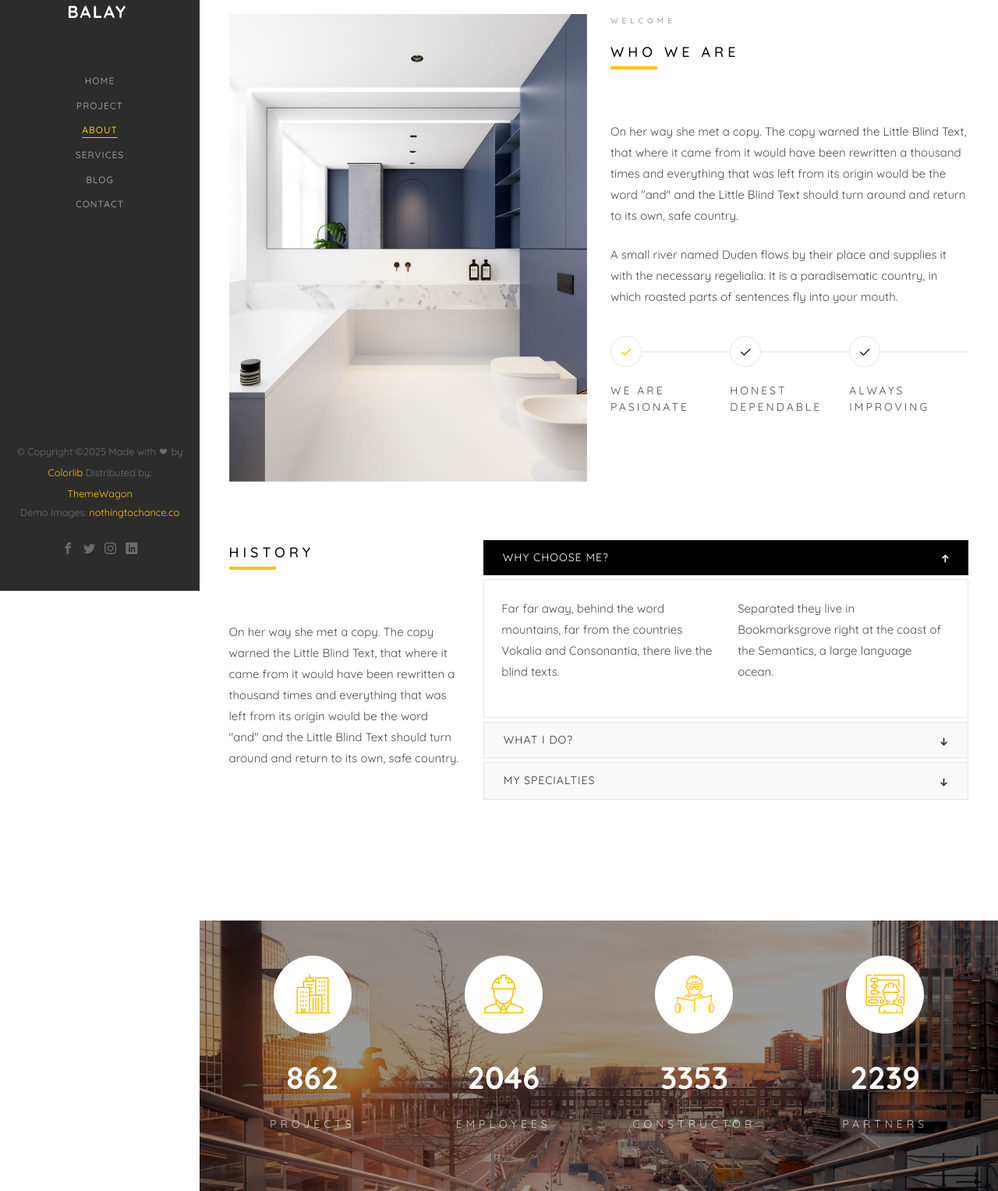
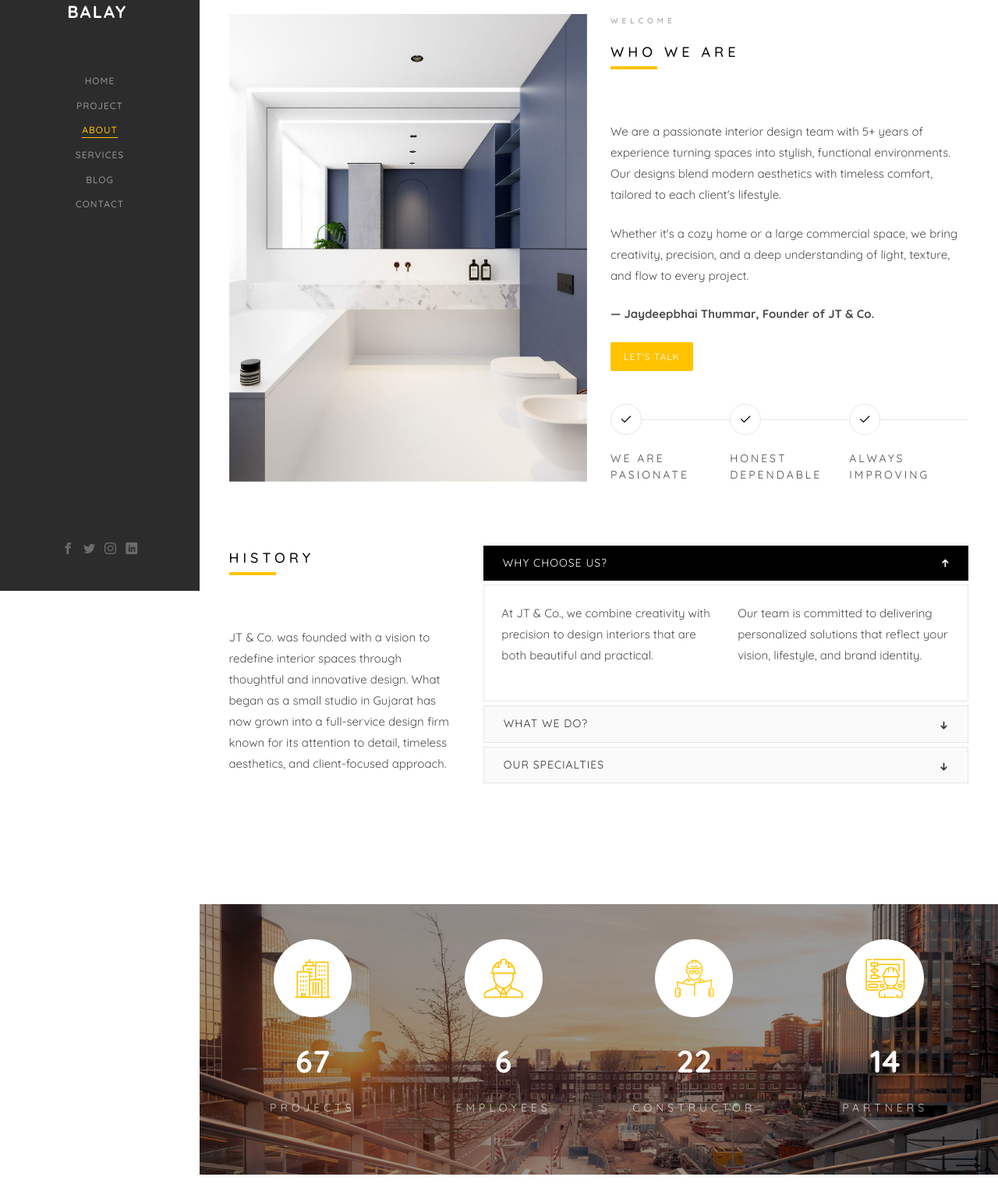
Before and after one commit to RahulThummar/jtandco, a plain HTML site: page about.html in a window 1280 px wide. Shown: the part 42-1570 px from the top of the page at 78% size. Drawn offline with Linux system fonts and the light colour scheme; files whose address does not match are found by name.

Commit message:
Changed about page.

```diff
--- a/about.html
+++ b/about.html
@@ -66,9 +66,9 @@
 			</nav>
 
 			<div class="colorlib-footer">
-				<p><small>&copy; <!-- Link back to Colorlib can't be removed. Template is licensed under CC BY 3.0. -->
+				<!--  <p><small>&copy; Link back to Colorlib can't be removed. Template is licensed under CC BY 3.0.
 Copyright &copy;<script>document.write(new Date().getFullYear());</script> Made with <i class="icon-heart" aria-hidden="true"></i> by <a href="https://colorlib.com" target="_blank">Colorlib</a> Distributed by: <a href="https://themewagon.com/" target="_blank">ThemeWagon</a>
-<!-- Link back to Colorlib can't be removed. Template is licensed under CC BY 3.0. --> </span> <span>Demo Images: <a href="http://nothingtochance.co/" target="_blank">nothingtochance.co</a></span></small></p>
+ Link back to Colorlib can't be removed. Template is licensed under CC BY 3.0.</span> <span>Demo Images: <a href="http://nothingtochance.co/" target="_blank">nothingtochance.co</a></span></small></p> -->
 				<ul>
 					<li><a href="#"><i class="icon-facebook2"></i></a></li>
 					<li><a href="#"><i class="icon-twitter2"></i></a></li>
@@ -92,27 +92,36 @@ Copyright &copy;<script>document.write(new Date().getFullYear());</script> Made
 							<div class="about-desc">
 								<span class="heading-meta">Welcome</span>
 								<h2 class="colorlib-heading">Who we are</h2>
-								<p>On her way she met a copy. The copy warned the Little Blind Text, that where it came from it would have been rewritten a thousand times and everything that was left from its origin would be the word "and" and the Little Blind Text should turn around and return to its own, safe country.</p>
-								<p>A small river named Duden flows by their place and supplies it with the necessary regelialia. It is a paradisematic country, in which roasted parts of sentences fly into your mouth.</p>
+								<p>
+									We are a passionate interior design team with 5+ years of experience turning spaces into stylish, functional environments. Our designs blend modern aesthetics with timeless comfort, tailored to each client's lifestyle.
+								</p>
+
+								<p>
+									Whether it's a cozy home or a large commercial space, we bring creativity, precision, and a deep understanding of light, texture, and flow to every project.
+								</p>
+
+
 							</div>
+							<p><strong>— Jaydeepbhai Thummar, Founder of JT & Co.</strong></p>
+								<p><a class="btn btn-primary" href="contact.html">Let's Talk</a></p>
 							<div class="row padding">
 								<div class="col-md-4 no-gutters animate-box" data-animate-effect="fadeInLeft">
-									<a href="#" class="steps active">
+									<span href="#" class="steps">
 										<p class="icon"><span><i class="icon-check"></i></span></p>
 										<h3>We are <br>pasionate</h3>
-									</a>
+									</span>
 								</div>
 								<div class="col-md-4 no-gutters animate-box" data-animate-effect="fadeInLeft">
-									<a href="#" class="steps">
+									<span href="#" class="steps">
 										<p class="icon"><span><i class="icon-check"></i></span></p>
 										<h3>Honest <br>Dependable</h3>
-									</a>
+									</span>
 								</div>
 								<div class="col-md-4 no-gutters animate-box" data-animate-effect="fadeInLeft">
-									<a href="#" class="steps">
+									<span href="#" class="steps">
 										<p class="icon"><span><i class="icon-check"></i></span></p>
 										<h3>Always <br>Improving</h3>
-									</a>
+									</span>
 								</div>
 							</div>
 						</div>
@@ -120,15 +129,21 @@ Copyright &copy;<script>document.write(new Date().getFullYear());</script> Made
 					<div class="row">
 						<div class="col-md-4 animate-box" data-animate-effect="fadeInLeft">
 							<h2 class="colorlib-heading">History</h2>
-							<p>On her way she met a copy. The copy warned the Little Blind Text, that where it came from it would have been rewritten a thousand times and everything that was left from its origin would be the word "and" and the Little Blind Text should turn around and return to its own, safe country.</p>
+							<p>
+								JT & Co. was founded with a vision to redefine interior spaces through thoughtful and innovative design. What began as a small studio in Gujarat has now grown into a full-service design firm known for its attention to detail, timeless aesthetics, and client-focused approach.
+							</p>
 						</div>
+
 						<div class="col-md-8 animate-box" data-animate-effect="fadeInRight">
 						<div class="fancy-collapse-panel">
 							<div class="panel-group" id="accordion" role="tablist" aria-multiselectable="true">
+
+							<!-- Why Choose Us -->
 							<div class="panel panel-default">
 								<div class="panel-heading" role="tab" id="headingOne">
 								<h4 class="panel-title">
-									            <a data-toggle="collapse" data-parent="#accordion" href="#collapseOne" aria-expanded="true" aria-controls="collapseOne">Why choose me?
+									<a data-toggle="collapse" data-parent="#accordion" href="#collapseOne" aria-expanded="true" aria-controls="collapseOne">
+									Why choose us?
 									</a>
 								</h4>
 								</div>
@@ -136,48 +151,63 @@ Copyright &copy;<script>document.write(new Date().getFullYear());</script> Made
 								<div class="panel-body">
 									<div class="row">
 									<div class="col-md-6">
-										      			<p>Far far away, behind the word mountains, far from the countries Vokalia and Consonantia, there live the blind texts. </p>
+										<p>At JT & Co., we combine creativity with precision to design interiors that are both beautiful and practical.</p>
 									</div>
 									<div class="col-md-6">
-										      			<p>Separated they live in Bookmarksgrove right at the coast of the Semantics, a large language ocean.</p>
+										<p>Our team is committed to delivering personalized solutions that reflect your vision, lifestyle, and brand identity.</p>
 									</div>
 									</div>
 								</div>
 								</div>
 							</div>
+
+							<!-- What We Do -->
 							<div class="panel panel-default">
 								<div class="panel-heading" role="tab" id="headingTwo">
 								<h4 class="panel-title">
-									            <a class="collapsed" data-toggle="collapse" data-parent="#accordion" href="#collapseTwo" aria-expanded="false" aria-controls="collapseTwo">What I do?
+									<a class="collapsed" data-toggle="collapse" data-parent="#accordion" href="#collapseTwo" aria-expanded="false" aria-controls="collapseTwo">
+									What we do?
 									</a>
 								</h4>
 								</div>
 								<div id="collapseTwo" class="panel-collapse collapse" role="tabpanel" aria-labelledby="headingTwo">
 								<div class="panel-body">
-									            <p>Far far away, behind the word <strong>mountains</strong>, far from the countries Vokalia and Consonantia, there live the blind texts. Separated they live in Bookmarksgrove right at the coast of the Semantics, a large language ocean.</p>
+									<p>We offer end-to-end interior design services, managing every detail from concept to completion.</p>
 									<ul>
-														<li>Separated they live in Bookmarksgrove right</li>
-														<li>Separated they live in Bookmarksgrove right</li>
+									<li>Residential Interior Design</li>
+									<li>Commercial & Office Spaces</li>
+									<li>Furniture & Decor Styling</li>
 									</ul>
 								</div>
 								</div>
 							</div>
+
+							<!-- Our Specialties -->
 							<div class="panel panel-default">
 								<div class="panel-heading" role="tab" id="headingThree">
 								<h4 class="panel-title">
-									            <a class="collapsed" data-toggle="collapse" data-parent="#accordion" href="#collapseThree" aria-expanded="false" aria-controls="collapseThree">My Specialties
+									<a class="collapsed" data-toggle="collapse" data-parent="#accordion" href="#collapseThree" aria-expanded="false" aria-controls="collapseThree">
+									Our Specialties
 									</a>
 								</h4>
 								</div>
 								<div id="collapseThree" class="panel-collapse collapse" role="tabpanel" aria-labelledby="headingThree">
 								<div class="panel-body">
-									            <p>Far far away, behind the word <strong>mountains</strong>, far from the countries Vokalia and Consonantia, there live the blind texts. Separated they live in Bookmarksgrove right at the coast of the Semantics, a large language ocean.</p>
+									<p>We specialize in creating interiors that feel luxurious yet livable. Our strengths include:</p>
+									<ul>
+									<li>Custom design tailored to each client</li>
+									<li>Balance of functionality and aesthetics</li>
+									<li>Innovative use of textures, lighting, and materials</li>
+									<li>On-time and within-budget project delivery</li>
+									</ul>
 								</div>
 								</div>
 							</div>
+
 							</div>
 						</div>
 						</div>
+
 					</div>
 				</div>
 			</div>
@@ -191,22 +221,22 @@ Copyright &copy;<script>document.write(new Date().getFullYear());</script> Made
 					<div class="row">
 						<div class="col-md-3 text-center animate-box">
 							<span class="icon"><i class="flaticon-skyline"></i></span>
-							<span class="colorlib-counter js-counter" data-from="0" data-to="1539" data-speed="5000" data-refresh-interval="50"></span>
+							<span class="colorlib-counter js-counter" data-from="0" data-to="120" data-speed="5000" data-refresh-interval="50"></span>
 							<span class="colorlib-counter-label">Projects</span>
 						</div>
 						<div class="col-md-3 text-center animate-box">
 							<span class="icon"><i class="flaticon-engineer"></i></span>
-							<span class="colorlib-counter js-counter" data-from="0" data-to="3653" data-speed="5000" data-refresh-interval="50"></span>
+							<span class="colorlib-counter js-counter" data-from="0" data-to="10" data-speed="5000" data-refresh-interval="50"></span>
 							<span class="colorlib-counter-label">Employees</span>
 						</div>
 						<div class="col-md-3 text-center animate-box">
 							<span class="icon"><i class="flaticon-architect-with-helmet"></i></span>
-							<span class="colorlib-counter js-counter" data-from="0" data-to="5987" data-speed="5000" data-refresh-interval="50"></span>
+							<span class="colorlib-counter js-counter" data-from="0" data-to="40" data-speed="5000" data-refresh-interval="50"></span>
 							<span class="colorlib-counter-label">Constructor</span>
 						</div>
 						<div class="col-md-3 text-center animate-box">
 							<span class="icon"><i class="flaticon-worker"></i></span>
-							<span class="colorlib-counter js-counter" data-from="0" data-to="3999" data-speed="5000" data-refresh-interval="50"></span>
+							<span class="colorlib-counter js-counter" data-from="0" data-to="25" data-speed="5000" data-refresh-interval="50"></span>
 							<span class="colorlib-counter-label">Partners</span>
 						</div>
 					</div>
@@ -222,13 +252,15 @@ Copyright &copy;<script>document.write(new Date().getFullYear());</script> Made
     </div>
     <div class="row">
       <div class="col-md-6 col-md-offset-3 col-md-pull-3 animate-box" data-animate-effect="fadeInLeft">
-							<p class="colorlib-lead">Separated they live in Bookmarksgrove right at the coast of the Semantics, a large language ocean.</p>
-							<p><a href="#" class="btn btn-primary btn-learn">Contact me!</a></p>
-						</div>
-
+        <p class="colorlib-lead">
+          Have a project in mind or want to transform your space? We'd love to hear from you! Reach out to discuss your ideas or schedule a consultation.
+        </p>
+        <p><a href="contact.html" class="btn btn-primary btn-learn">Contact Us</a></p>
       </div>
     </div>
   </div>
+</div>
+
 		</div>
 	</div>
 
```
Also changed, not shown: blog.html (+2 -2 lines), contact.html (+2 -2 lines), index.html (+11 -11 lines), services.html (+2 -2 lines), work.html (+2 -2 lines). Lines whose indentation alone changed are shown as unchanged.
